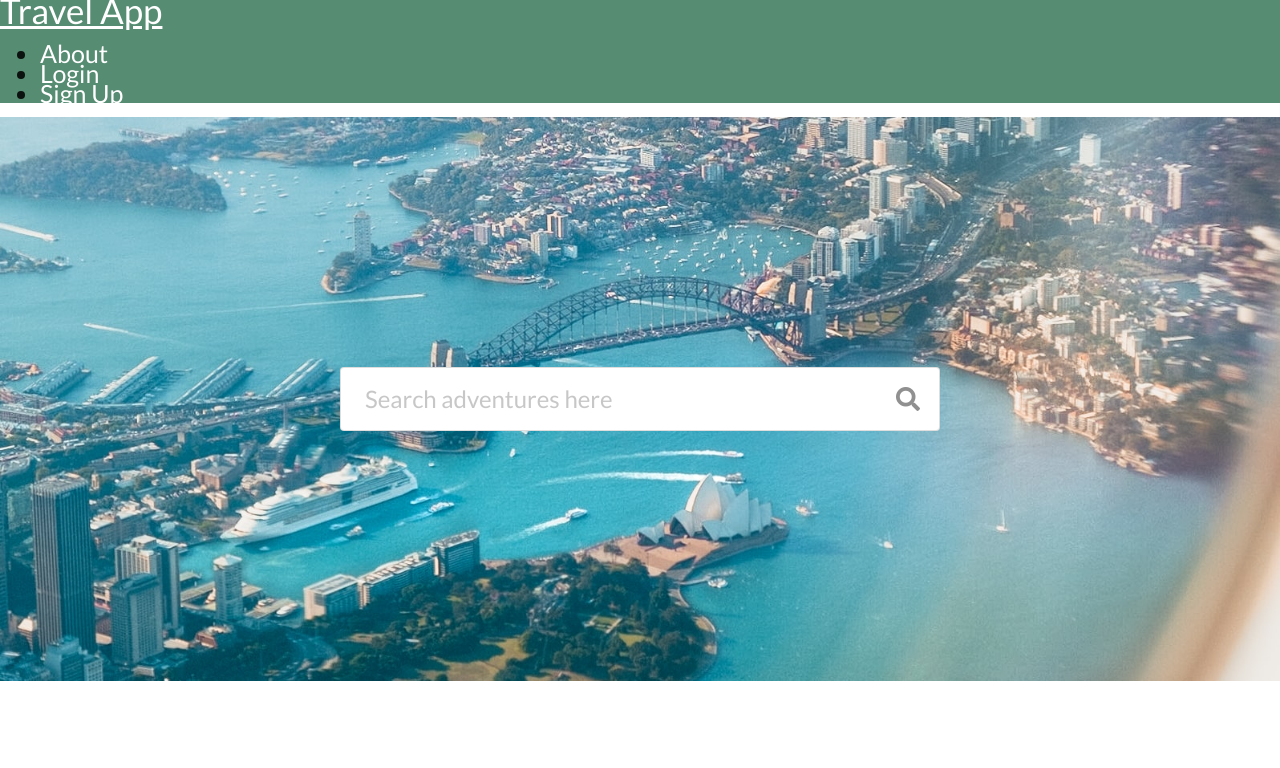
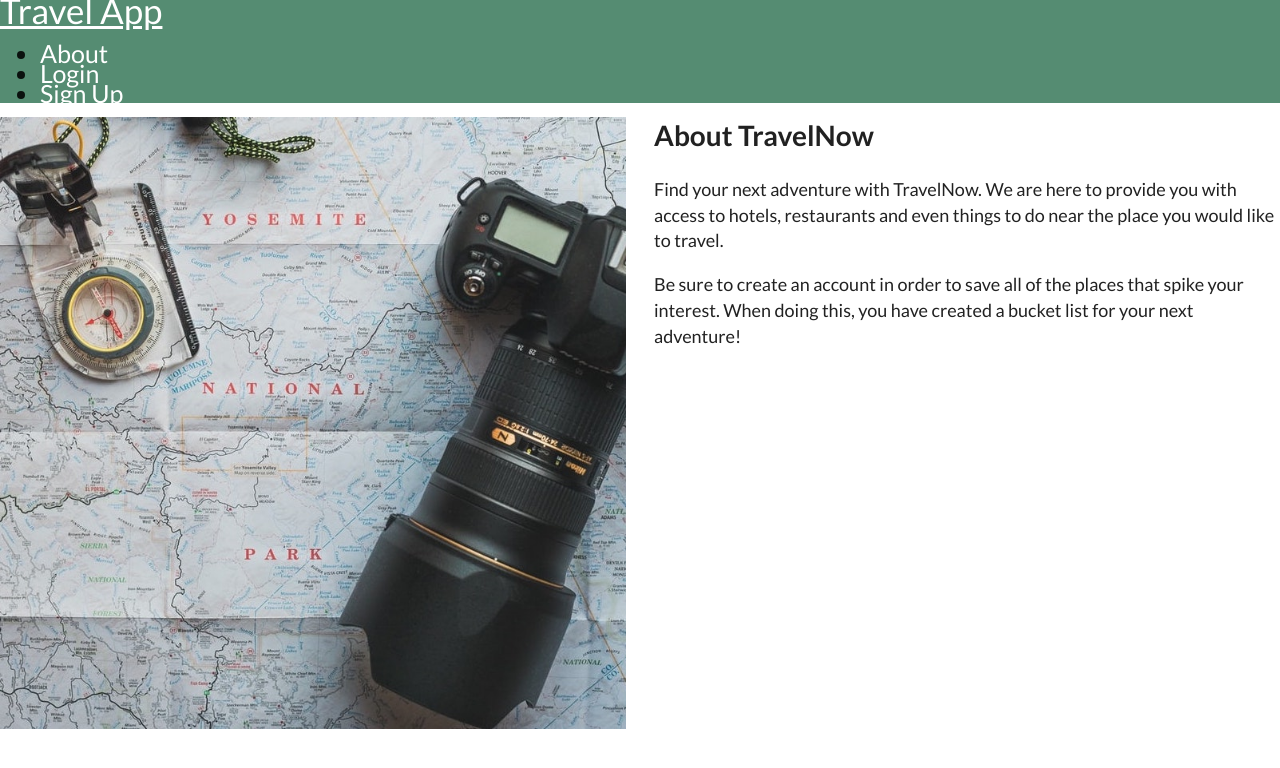
Before and after one commit to Vsmith408/Project3-client, a React (Create React App) app: page /About in a window 1280 px wide. Shown: the top 768 px of the page. Built offline with nearby package versions, Linux system fonts and the light colour scheme.

Commit message:
create about page

```diff
--- a/src/components/App.css
+++ b/src/components/App.css
@@ -7,3 +7,11 @@
   align-items: center;
   padding: 250px 0;
 }
+
+.header{
+  padding-bottom: 10px;
+}
+
+.bio {
+  font-size: 18px;
+}
--- a/src/components/App.js
+++ b/src/components/App.js
@@ -13,10 +13,10 @@ class App extends React.Component {
         <div>
           <Navbar />
           <Switch>
-            <Route path="./pages/About">
+            <Route path="/About">
               <About />
             </Route>
-            <Route path="./pages/login">
+            <Route path="/login">
               <Login />
             </Route>
             <Route path="/">
--- a/src/components/pages/About.js
+++ b/src/components/pages/About.js
@@ -1,5 +1,29 @@
 import React from "react";
+import about from "../../Images/about.jpg";
 
-export default function About() {
-  return <div>About</div>;
+function About() {
+  return (
+    <div class="ui vertically divided grid">
+      <div class="two column row">
+        <div class="column">
+          <img className="ui huge image" src={about} alt="travel"></img>
+        </div>
+        <div class="column">
+          <h1 className='header'>About TravelNow</h1>
+          <p className='bio'>
+            Find your next adventure with TravelNow. We are here to provide you
+            with access to hotels, restaurants and even things to do near the
+            place you would like to travel.
+          </p>
+          <p className='bio'>
+            Be sure to create an account in order to save all of the places that
+            spike your interest. When doing this, you have created a bucket list
+            for your next adventure!
+          </p>
+        </div>
+      </div>
+    </div>
+  );
 }
+
+export default About;
```
Also changed, not shown: src/components/ResultsCard.js (+6 -2 lines), src/Images/about.jpg (added), src/components/pages/HomePage.js (line endings or trailing spaces), 1 other file (tests, documents, lock files or other folders).
